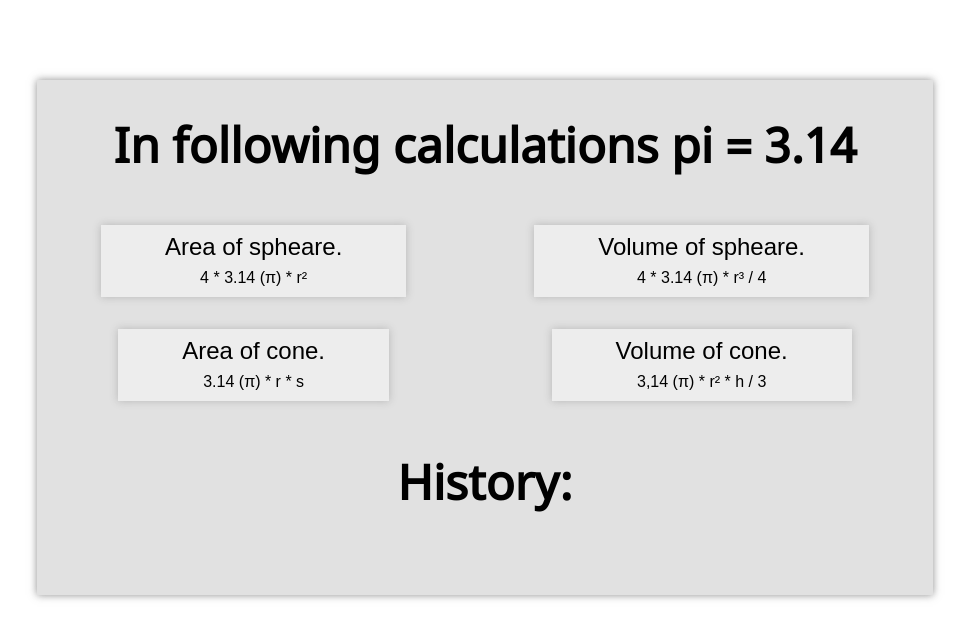
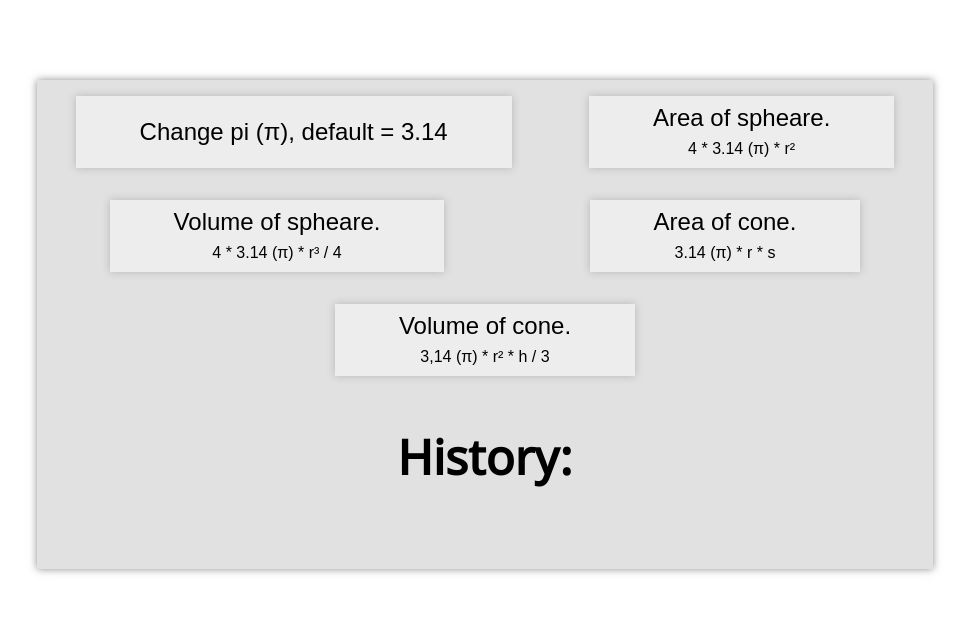
Before and after one commit to BurnyLlama/Math, a plain HTML site: page Math/index.html in a window 1280 px wide. Shown: the whole page, without its empty margins (155-1124 px from the left). Drawn offline with Linux system fonts and the light colour scheme.

Commit message:
Added a way to change pi.

```diff
--- a/Math/index.html
+++ b/Math/index.html
@@ -37,7 +37,7 @@
 
 
     <div class="calculator">
-      <h1>In following calculations pi = 3.14</h1>
+      <button onclick="definePi()">Change pi (&pi;), default = 3.14 </button>
       <button onclick="spheareArea()">Area of spheare. <br><span>4 * 3.14 (&pi;) * r²</span></button>
       <button onclick="spheareVolume()">Volume of spheare. <br><span>4 * 3.14 (&pi;) * r³ / 4 </span></button>
       <button onclick="coneArea()">Area of cone. <br><span>3.14 (&pi;) * r * s</span></button>
```
